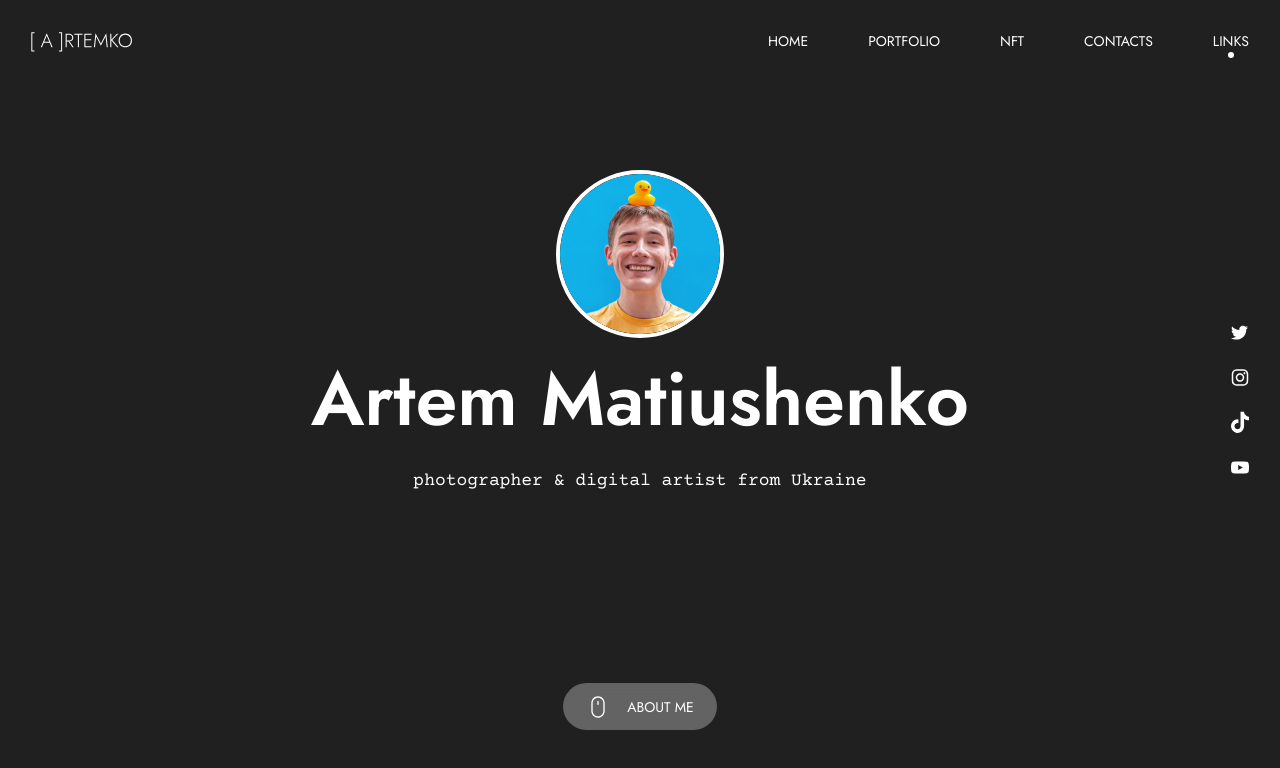
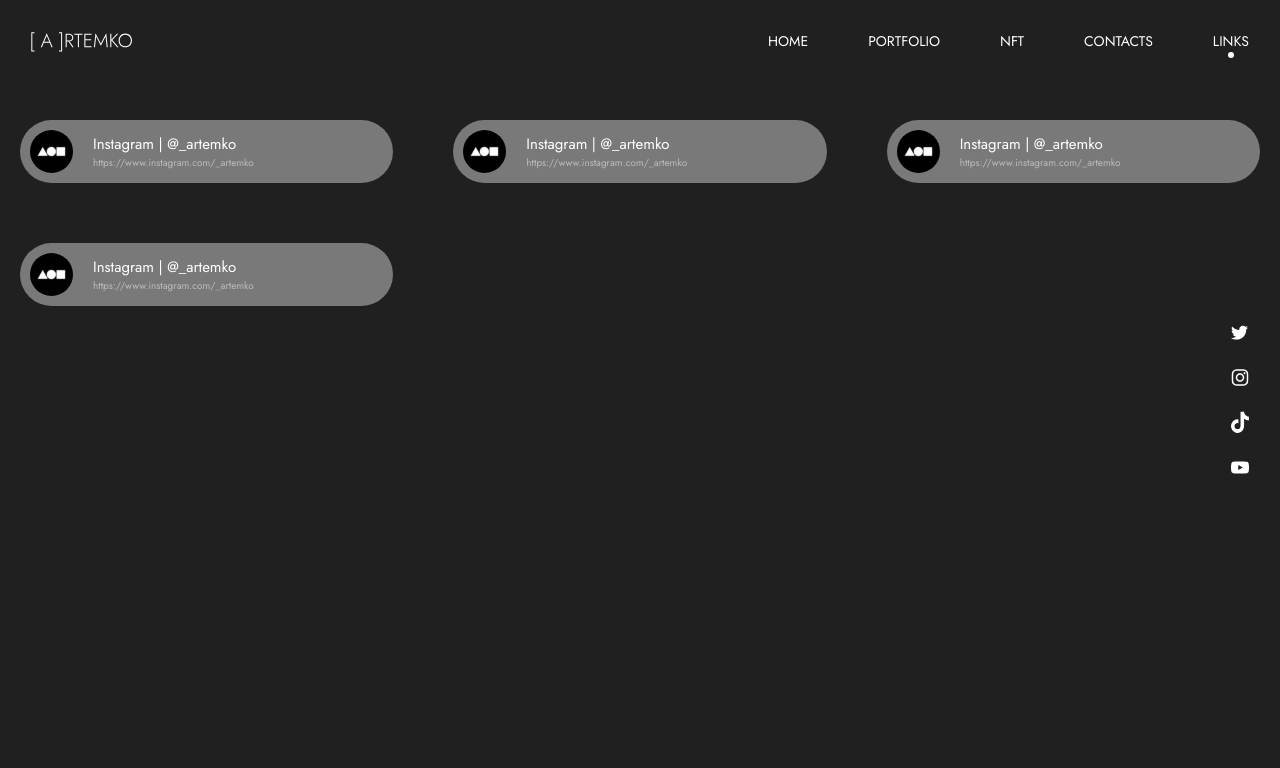
Before and after one commit to artemmatiushenko1/personal-website, a React (Create React App) app: page /links in a window 1280 px wide. Shown: the top 768 px of the page. Built offline with nearby package versions, Linux system fonts and the light colour scheme.

Commit message:
Created Links page

```diff
--- a/src/app/App.js
+++ b/src/app/App.js
@@ -6,6 +6,7 @@ import * as S from './App.styled.js';
 import { ThemeContext } from 'styled-components';
 import { useContext } from 'react';
 import { useMediaQuery } from 'react-responsive';
+import Links from 'pages/links/Links.js';
 
 const App = () => {
   const { breakpoints } = useContext(ThemeContext);
@@ -22,7 +23,7 @@ const App = () => {
         <Route path="/portfolio" element={<Home />} />
         <Route path="/nft" element={<Home />} />
         <Route path="/contacts" element={<Home />} />
-        <Route path="/links" element={<Home />} />
+        <Route path="/links" element={<Links />} />
       </Routes>
     </S.App>
   );
--- /dev/null
+++ b/src/pages/links/Links.js
@@ -0,0 +1,54 @@
+import Container from 'components/container';
+import * as S from './Links.style';
+import photo from 'assets/icons/logo-foundation.svg';
+
+const LinkBox = ({ title, desc, img, url }) => {
+  return (
+    <S.Box>
+      <S.Link href={url} target="_blank">
+        <S.Img src={img} alt={title} />
+        <S.Text>
+          <S.Title>{title}</S.Title>
+          <S.Desc>{desc}</S.Desc>
+        </S.Text>
+      </S.Link>
+    </S.Box>
+  );
+};
+
+const Links = () => {
+  return (
+    <S.Section>
+      <Container>
+        <S.Grid>
+          <LinkBox
+            img={photo}
+            title="Instagram | @_artemko"
+            desc="https://www.instagram.com/_artemko"
+            url="https://www.instagram.com/_artemko"
+          />
+          <LinkBox
+            img={photo}
+            title="Instagram | @_artemko"
+            desc="https://www.instagram.com/_artemko"
+            url="https://www.instagram.com/_artemko"
+          />
+          <LinkBox
+            img={photo}
+            title="Instagram | @_artemko"
+            desc="https://www.instagram.com/_artemko"
+            url="https://www.instagram.com/_artemko"
+          />
+          <LinkBox
+            img={photo}
+            title="Instagram | @_artemko"
+            desc="https://www.instagram.com/_artemko"
+            url="https://www.instagram.com/_artemko"
+          />
+        </S.Grid>
+      </Container>
+    </S.Section>
+  );
+};
+
+export default Links;
--- /dev/null
+++ b/src/pages/links/Links.style.js
@@ -0,0 +1,57 @@
+import styled from 'styled-components';
+
+export const Section = styled.section`
+  padding: 120px 20px 0 20px;
+  min-height: 100vh;
+  height: 100vh;
+  background-color: #202020;
+`;
+
+export const Grid = styled.div`
+  display: grid;
+  grid-template-columns: repeat(auto-fit, minmax(300px, 1fr));
+  gap: 60px;
+  height: 100%;
+  align-content: center;
+  justify-content: center;
+  align-items: center;
+
+  @media (max-width: ${({ theme }) => theme.breakpoints.medium}) {
+    gap: 40px;
+  }
+`;
+
+export const Box = styled.div`
+  display: inline-block;
+  background-color: rgba(255, 255, 255, 0.4);
+  border-radius: 100px;
+  padding: 10px;
+  transition: transform 0.2s ease;
+
+  :hover {
+    transform: translateY(-2px);
+  }
+`;
+
+export const Link = styled.a`
+  text-decoration: none;
+  display: flex;
+  align-items: center;
+  column-gap: 20px;
+`;
+
+export const Img = styled.img``;
+
+export const Text = styled.div``;
+
+export const Title = styled.h2`
+  color: ${({ theme }) => theme.palette.common.white};
+  font-size: 15px;
+  font-weight: 400;
+`;
+
+export const Desc = styled.p`
+  color: ${({ theme }) => theme.palette.common.white};
+  opacity: 0.5;
+  font-size: 10px;
+`;
--- /dev/null
+++ b/src/pages/links/index.js
@@ -0,0 +1 @@
+export { default as Links } from './Links';
--- a/src/theme/breakpoints.js
+++ b/src/theme/breakpoints.js
@@ -1,5 +1,5 @@
 const breakpoints = {
-  small: '600px',
+  small: '700px',
   medium: '900px',
   large: '1280px',
 };
```
Also changed, not shown: src/assets/icons/logo-foundation.svg (added).
